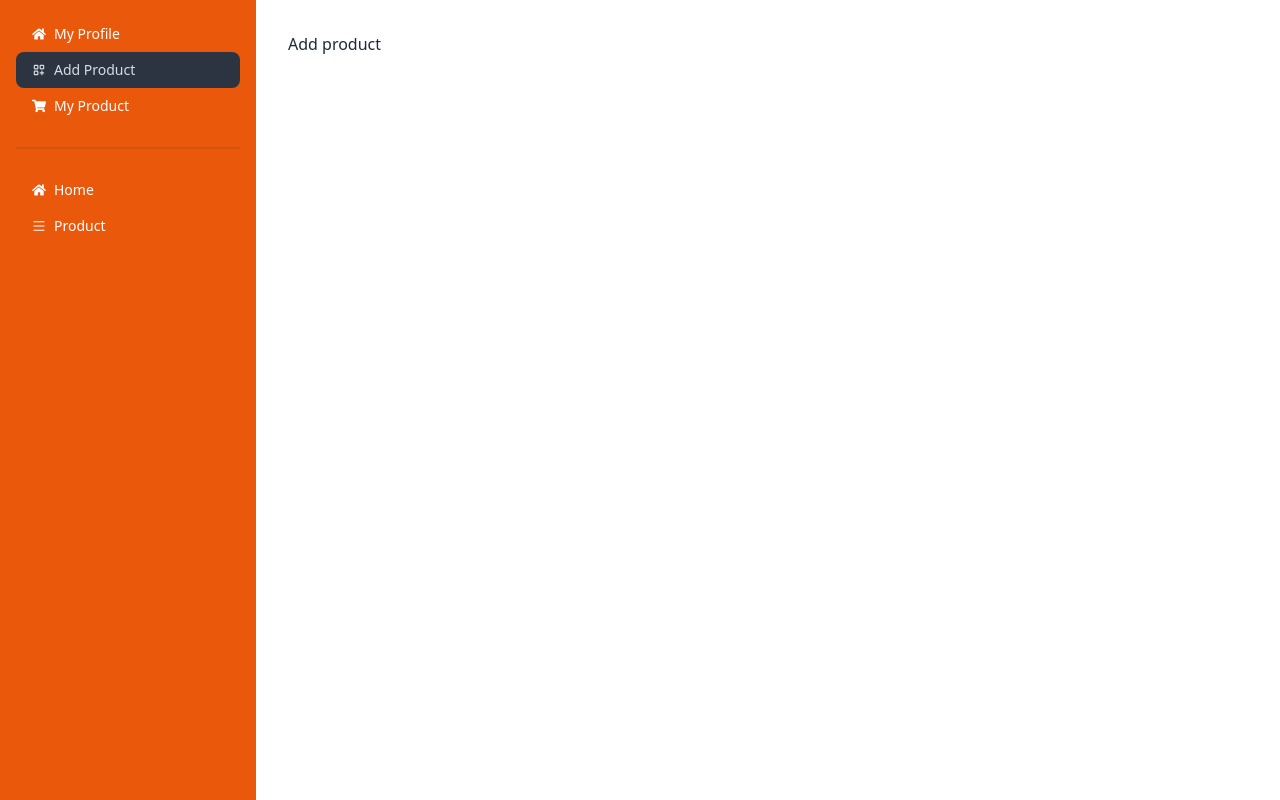
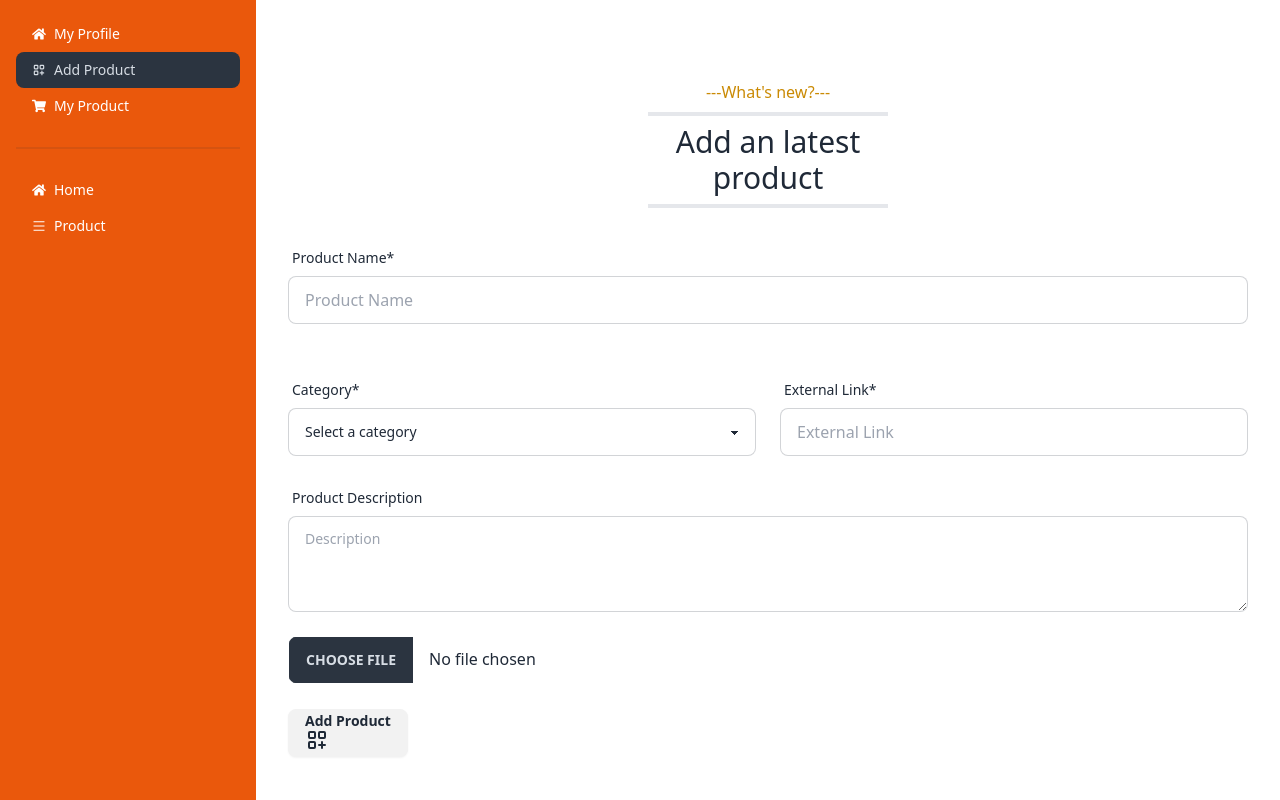
Before and after one commit to Rejaul42/royel-tech-client, a React (Vite) app: page /dashboard/addProduct in a window 1280 px wide. Built offline with nearby package versions, Linux system fonts and the light colour scheme; no server answers.

Commit message:
add product data functionality complite

```diff
--- a/src/Pages/Dashboard/AddProduct/AddProduct.jsx
+++ b/src/Pages/Dashboard/AddProduct/AddProduct.jsx
@@ -1,8 +1,139 @@
+import { useForm } from "react-hook-form";
+import SectionTitle from "../../../Shared/SectionTitle/SectionTitle";
+import useAxiosPublic from "../../../Hooks/useAxiosPublic";
+import Swal from "sweetalert2";
+import useAxiosSecure from "../../../Hooks/useAxiosSecure";
+import { TbLayoutGridAdd } from "react-icons/tb";
+import useAuth from "../../../Hooks/useAuth";
+import { useState } from "react";
+import { Link } from "react-router-dom";
 
+
+const image_hosting_key = import.meta.env.VITE_IMAGE_HOSTING_KEY;
+const image_hosting_api = `https://api.imgbb.com/1/upload?key=${image_hosting_key}`;
 const AddProduct = () => {
+    const [updateUser, setUpdateUser] = useState()
+    const { register, handleSubmit, reset } = useForm();
+    const axiosPublic = useAxiosPublic();
+    const axiosSecure = useAxiosSecure();
+    const { user } = useAuth()
+    const email = user?.email;
+
+    axiosPublic.get(`/users/${email}`)
+        .then(result => {
+            setUpdateUser(result.data)
+        })
+        .catch(error => {
+            console.log(error)
+        })
+
+    const onSubmit = async(data) =>{
+        console.log(data)
+
+        // image upload in imgbb
+        const imageFile = { image: data.image[0] }
+        const res = await axiosPublic.post(image_hosting_api, imageFile, {
+            headers: {
+                'content-type': 'multipart/form-data'
+            }
+        });
+        if (res.data.success) {
+            // now send the menu item data to the server with the image url
+            const menuItem = {
+                name: data.name,
+                category: data.category,
+                externalLink: data.link,
+                productDescription: data.description,
+                image: res.data.data.display_url,
+                userName: updateUser.name,
+                userPhoto: updateUser.photo,
+                userEmail: updateUser.email
+            }
+            //
+            const menuRes = await axiosSecure.post('/product', menuItem);
+            console.log(menuRes.data)
+            if (menuRes.data.insertedId) {
+                // show success popup
+                reset();
+                Swal.fire({
+                    position: "top-end",
+                    icon: "success",
+                    title: `${data.name} is added to the menu.`,
+                    showConfirmButton: false,
+                    timer: 1500
+                });
+            }
+        }
+    }
     return (
         <div>
-            <p>Add product</p>
+             <div>
+                <SectionTitle subheading="What's new?" heading="Add an latest product"></SectionTitle>
+                <div>
+                    <form onSubmit={handleSubmit(onSubmit)}>
+                        <div className="form-control w-full my-6">
+                            <label className="label">
+                                <span className="label-text">Product Name*</span>
+                            </label>
+                            <input
+                                type="text"
+                                placeholder="Product Name"
+                                {...register('name', { required: true })}
+                                required
+                                className="input input-bordered w-full" />
+                        </div>
+                        <div className="flex gap-6">
+                            {/* category */}
+                            <div className="form-control w-full my-6">
+                                <label className="label">
+                                    <span className="label-text">Category*</span>
+                                </label>
+                                <select defaultValue="default" {...register('category', { required: true })}
+                                    className="select select-bordered w-full">
+                                    <option disabled value="default">Select a category</option>
+                                    <option value="mobile">Mobile</option>
+                                    <option value="laptop">Laptop</option>
+                                    <option value="tablet">Tablet</option>
+                                    <option value="desktop">Desktop</option>
+                                    <option value="smarttv">Smart TV</option>
+                                    <option value="smartwatch">Smart Watch</option>
+                                    <option value="camera">Camera</option>
+                                    <option value="Game">Gaming Device</option>
+                                    <option value="others">Others</option>
+                                </select>
+                            </div>
+
+                            {/* price */}
+                            <div className="form-control w-full my-6">
+                                <label className="label">
+                                    <span className="label-text">External Link*</span>
+                                </label>
+                                <input
+                                    type="text"
+                                    placeholder="External Link"
+                                    {...register('link', { required: true })}
+                                    className="input input-bordered w-full" />
+                            </div>
+
+                        </div>
+                        {/* recipe details */}
+                        <div className="form-control">
+                            <label className="label">
+                                <span className="label-text">Product Description</span>
+                            </label>
+                            <textarea {...register('description')} className="textarea textarea-bordered h-24" placeholder="Description"></textarea>
+                        </div>
+
+                        <div className="form-control w-full my-6">
+                            <input {...register('image', { required: true })} type="file" className="file-input w-full max-w-xs" />
+                        </div>
+
+                        <button className="btn">
+                            <Link to="/myProduct">Add Product <TbLayoutGridAdd className="text-2xl"/></Link>
+                        </button>
+                    </form>
+                </div>
+            </div>
         </div>
     );
 };
--- /dev/null
+++ b/src/Pages/Dashboard/MyProduct/MyProduct.jsx
@@ -0,0 +1,10 @@
+
+const MyProduct = () => {
+    return (
+        <div>
+
+        </div>
+    );
+};
+
+export default MyProduct;
--- a/src/Routes/Router/Router.jsx
+++ b/src/Routes/Router/Router.jsx
@@ -8,6 +8,7 @@ import Login from "../../Pages/Login/Login";
 import Dashboard from "../../Pages/Dashboard/Dashboard";
 import MyProfile from "../../Pages/Dashboard/MyProfile/MyProfile";
 import AddProduct from "../../Pages/Dashboard/AddProduct/AddProduct";
+import MyProduct from "../../Pages/Dashboard/MyProduct/MyProduct";
 
  export const router = createBrowserRouter([
     {
@@ -39,6 +40,10 @@ import AddProduct from "../../Pages/Dashboard/AddProduct/AddProduct";
         {
           path: "addProduct",
           element: <AddProduct></AddProduct>
+        },
+        {
+          path: "myProduct",
+          element: <MyProduct></MyProduct>
         }
       ]
     }
```
